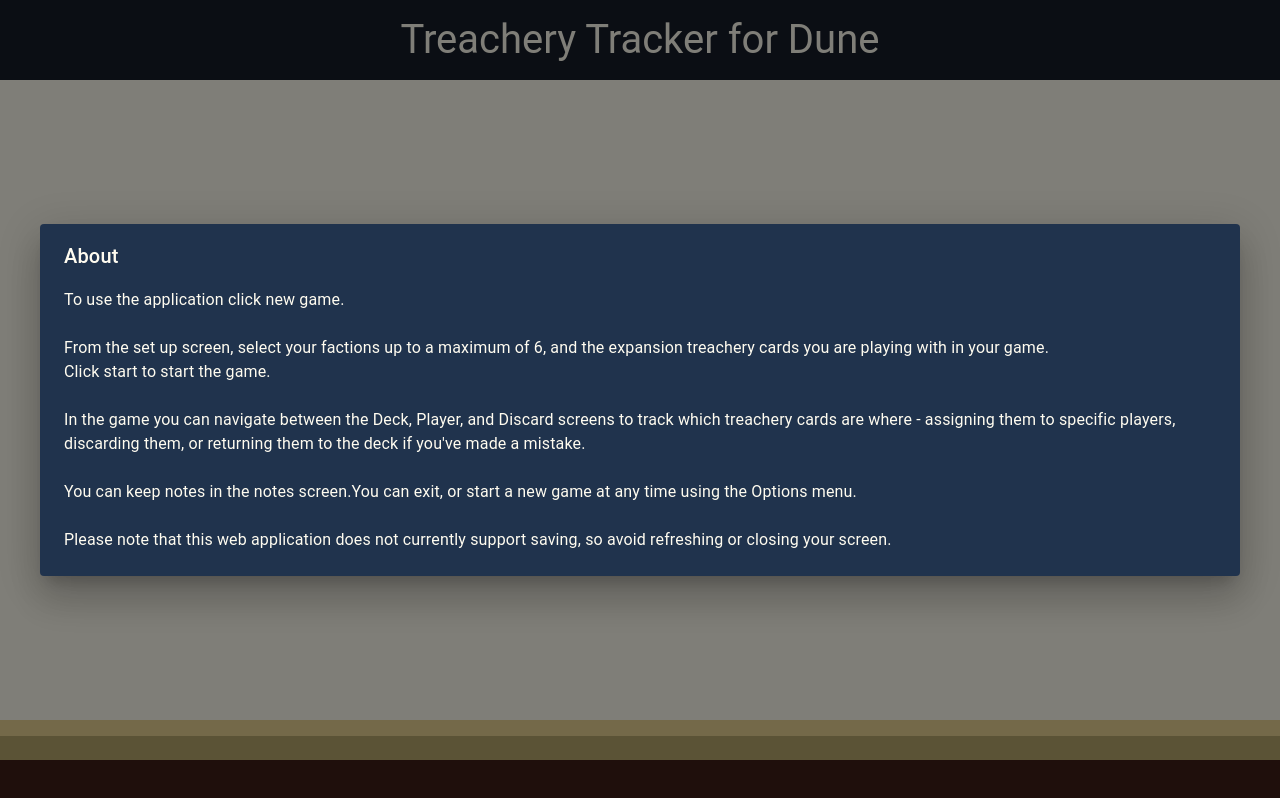
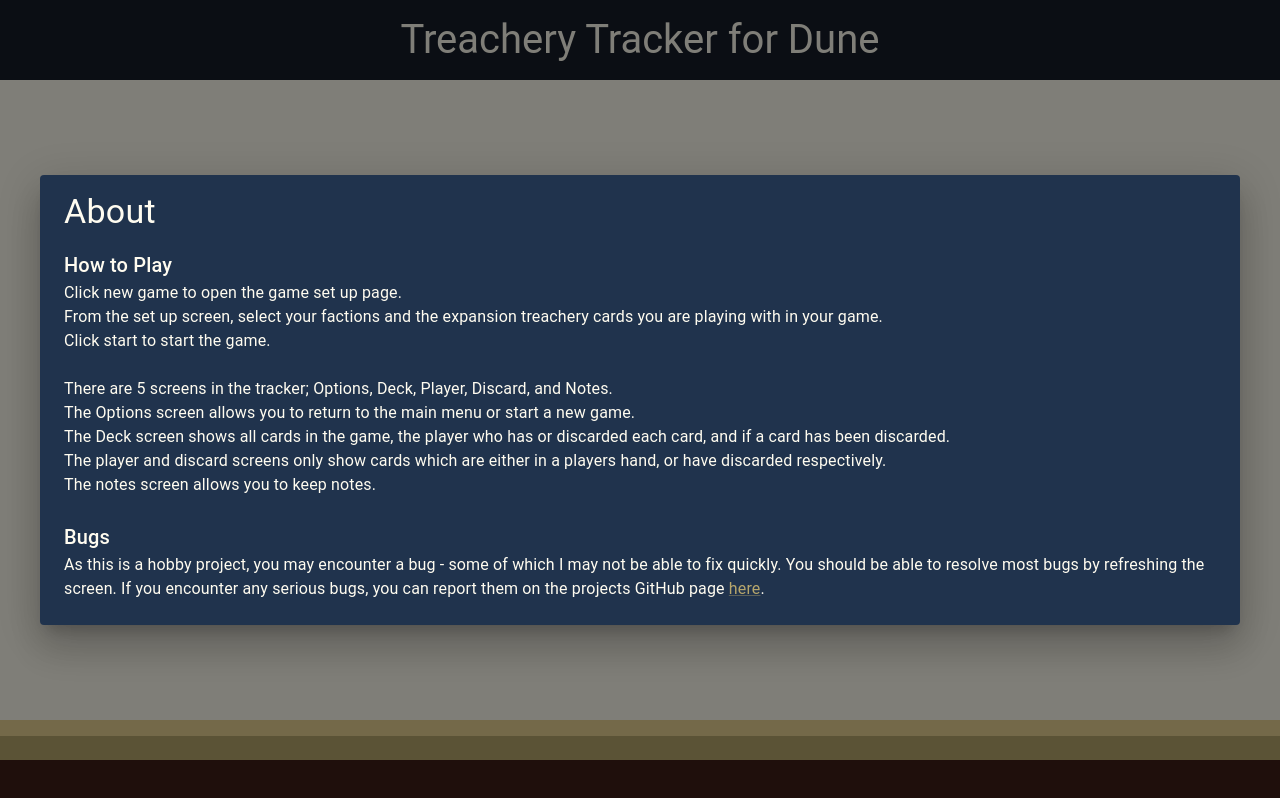
Before and after one commit to CamHowling/Dune.Atreides, a Next.js app: page / in a window 1280 px wide. Both pictures are taken after a click on the button "ABOUT". Built offline with nearby package versions, Linux system fonts and the light colour scheme.

Commit message:
dialog updates, minor cleanup, added license.

```diff
--- a/src/components/mainMenu/aboutDialog.tsx
+++ b/src/components/mainMenu/aboutDialog.tsx
@@ -1,5 +1,5 @@
-import { mainBackground, minorHeading } from '@/settings/colours';
-import { Dialog, DialogTitle, Typography } from '@mui/material';
+import { footerTransitionMiddle, mainBackground, minorHeading } from '@/settings/colours';
+import { Dialog, DialogTitle, Link, Typography } from '@mui/material';
 import * as React from 'react';
 
 const dialogStyle = {
@@ -28,19 +28,35 @@ type DialogProps = {
 export function AboutDialog({open, onClose}: DialogProps) {
   return (
     <Dialog onClose={onClose} open={open} sx={{...dialogStyle}} fullWidth maxWidth="lg">
-      <DialogTitle sx={{color: mainBackground}}>About</DialogTitle>
+      <DialogTitle variant='h4' sx={{color: mainBackground}}>About</DialogTitle>
+        <Typography variant='h6' sx={{...typographyStyle, pb: 0}}>
+        How to Play
+        </Typography>
         <Typography sx={{...typographyStyle}}>
-          To use the application click new game.
-          <br /><br />
-          From the set up screen, select your factions up to a maximum of 6, and the expansion treachery cards you are playing with in your game.
+          Click new game to open the game set up page.
+          <br />
+          From the set up screen, select your factions and the expansion treachery cards you are playing with in your game.
           <br />
           Click start to start the game.
-          <br /><br />
-          In the game you can navigate between the Deck, Player, and Discard screens to track which treachery cards are where - assigning them to specific players, discarding them, or returning them to the deck if you&apos;ve made a mistake.
-          <br /><br />
-          You can keep notes in the notes screen.You can exit, or start a new game at any time using the Options menu.
-          <br /><br />
-          Please note that this web application does not currently support saving, so avoid refreshing or closing your screen.
+          <br />
+          <br />
+          There are 5 screens in the tracker; Options, Deck, Player, Discard, and Notes.
+          <br />
+          The Options screen allows you to return to the main menu or start a new game.
+          <br />
+          The Deck screen shows all cards in the game, the player who has or discarded each card, and if a card has been discarded.
+          <br />
+          The player and discard screens only show cards which are either in a players hand, or have discarded respectively.
+          <br />
+          The notes screen allows you to keep notes.
+        </Typography>
+        <Typography variant='h6' sx={{...typographyStyle, pb: 0}}>
+          Bugs
+        </Typography>
+        <Typography sx={{...typographyStyle}}>
+          As this is a hobby project, you may encounter a bug - some of which I may not be able to fix quickly. You should be able to resolve most bugs by refreshing the screen.
+          If you encounter any serious bugs, you can report them on the projects GitHub page&nbsp;
+          <Link href="https://github.com/CamHowling/DuneAtreides/issues" color={footerTransitionMiddle}>here</Link>.
         </Typography>
     </Dialog>
     );
--- a/src/components/mainMenu/disclaimerDialog.tsx
+++ b/src/components/mainMenu/disclaimerDialog.tsx
@@ -28,16 +28,24 @@ type DialogProps = {
 export function DisclaimerDialog({open, onClose}: DialogProps) {
   return (
     <Dialog onClose={onClose} open={open} sx={{...dialogStyle}} fullWidth maxWidth="lg">
-      <DialogTitle sx={{color: mainBackground}}>Dislcaimer</DialogTitle>
+      <DialogTitle variant='h4' sx={{color: mainBackground}}>Dislcaimer</DialogTitle>
       <Box>
+        <Typography variant='h6' sx={{...typographyStyle, pb: 0}}>
+          Acknowledgements
+        </Typography>
         <Typography sx={{...typographyStyle}}>
           Please note that this is a 3rd party web application intended to help players play Dune 2019 by Galeforce Nine.
-          <br /><br />
+          <br />
           Galeforce Nine is not associated with the production of this web application, and retain their rights to their respective intellectual property.
-          <br /><br />
+        </Typography>
+        <Typography variant='h6' sx={{...typographyStyle, pb: 0}}>
+          Monetization
+        </Typography>
+        <Typography sx={{...typographyStyle}}>
           This application is strictly non-profit, and I do not accept donations for it.
-          <br /><br />
-          If you would like to support this project, please use your money to buy more Dune expansions or food and drinks for your next session.
+          <br />
+          If you would like to support this project, please use your money to buy more Dune expansions, support the upcoming Dune Kickstarter
+          , or get more food and drinks for your next session.
         </Typography>
       </Box>
     </Dialog>
--- a/src/components/tracker/cardSection.tsx
+++ b/src/components/tracker/cardSection.tsx
@@ -1,5 +1,5 @@
 import { CardGroup } from "@/classes/cardGroup";
-import { harkonen, mainBackground, tleilaxu } from "@/settings/colours";
+import { harkonen, mainBackground } from "@/settings/colours";
 import { Box, Typography, useMediaQuery } from "@mui/material";
 import * as React from "react";
 import { CardInfo } from "./CardInfo";
```
Also changed, not shown: 1 other file (tests, documents, lock files or other folders).
